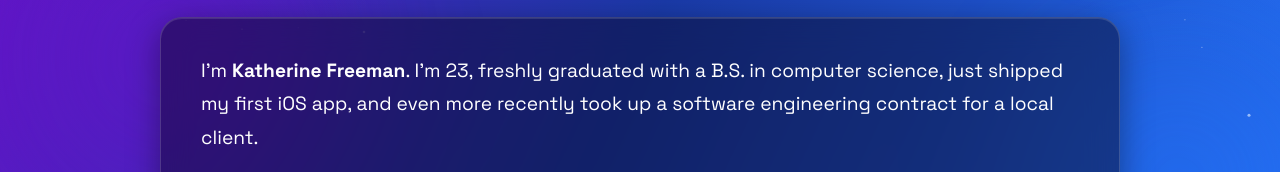
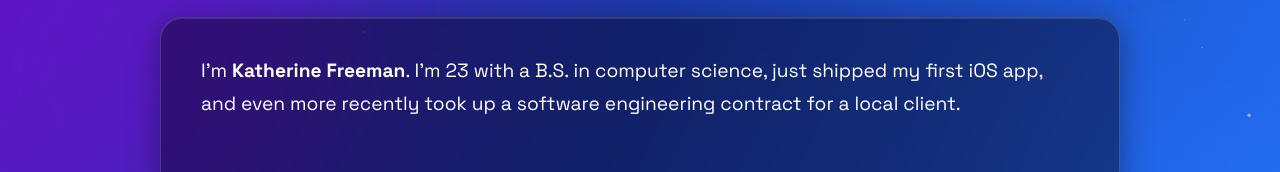
Before and after one commit to kfreeman000/KatsSite, a plain HTML site: page index.html in a window 1280 px wide. Shown: the part 273-445 px from the top of the page. Drawn offline with Linux system fonts and the light colour scheme.

Commit message:
no longer freshly graduated lol

```diff
--- a/index.html
+++ b/index.html
@@ -46,7 +46,7 @@
 
         <main>
             <div class="bio-grid">
-                <p class="lead">I'm <strong>Katherine Freeman</strong>. I'm 23, freshly graduated with a B.S. in computer science, just shipped my first iOS app, and even more recently took up a software engineering contract for a local client.</p>
+                <p class="lead">I'm <strong>Katherine Freeman</strong>. I'm 23 with a B.S. in computer science, just shipped my first iOS app, and even more recently took up a software engineering contract for a local client.</p>
                 <p>I started at Ithaca College in exercise science with a CS minor, then flipped the two. Writing scripts and watching code come alive stuck. Movement never left the picture: my first shipped app, <a href="projects.html">LiftOff</a>, is a workout tracker at that exact intersection.</p>
                 <p>Mobile is the work I want most, and I've also grown full-stack and web skills by keeping projects alive outside class. I'm endlessly curious about AI, and I got a closer look at agent workflows during my time at NeuralSeek.</p>
                 <p>I'm passionate about veganism, animal welfare, and exercise. Dream work is tech for climate, animals, or people — something that helps more than it takes.</p>
```
